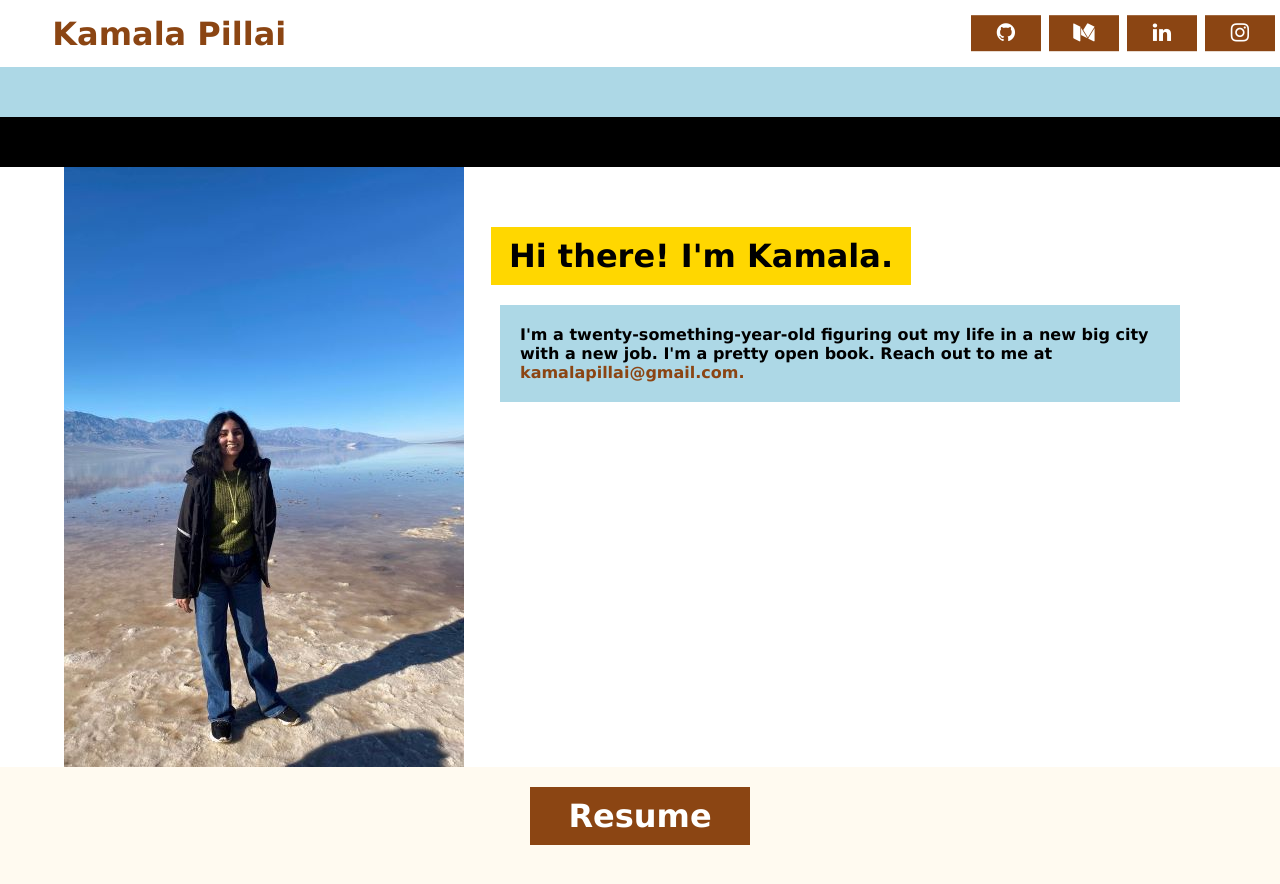
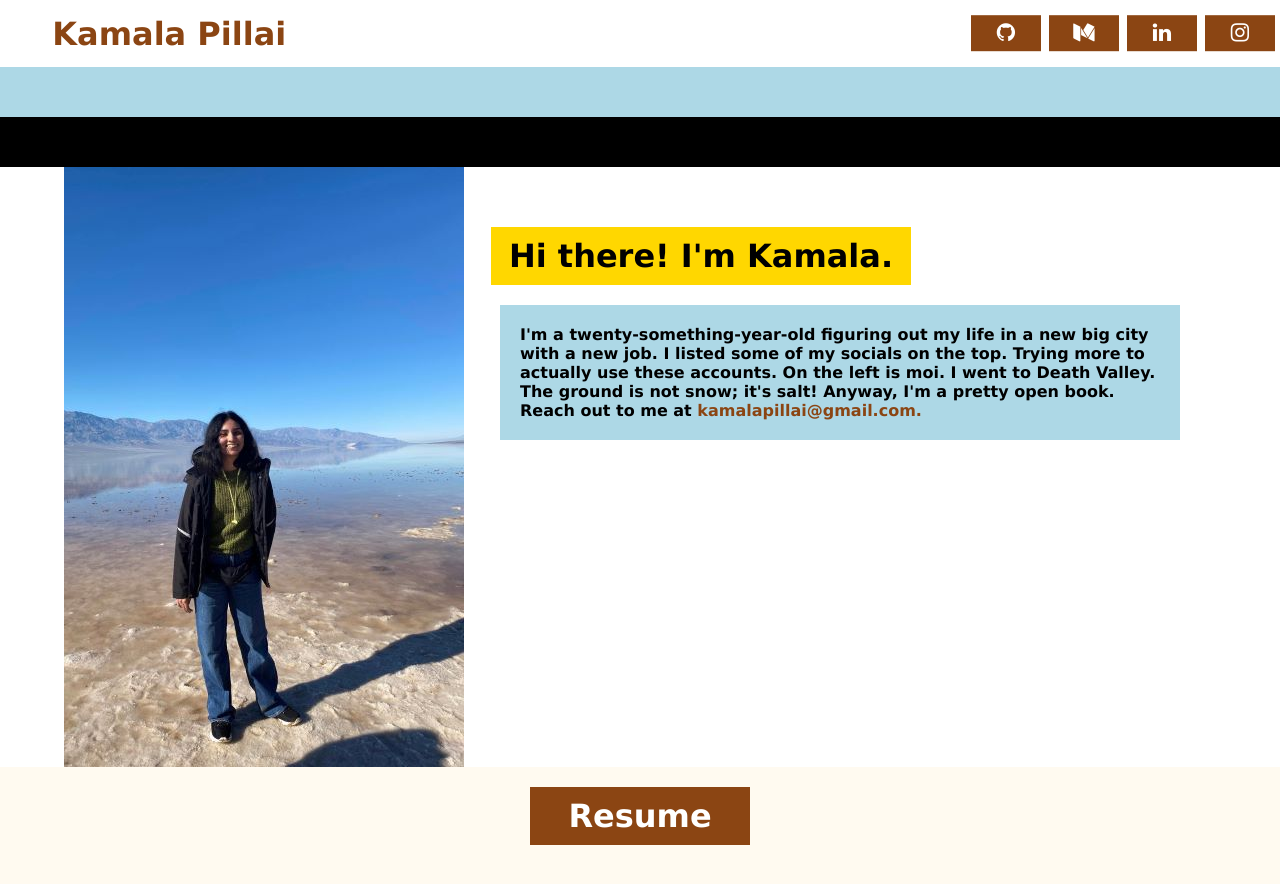
Before and after one commit to kpill/kpill.github.io, a Jekyll site: the page built from index.html, in a window 1280 px wide and 900 px high. Shown: the top 884 px of the window. Built offline with Jekyll 4.4.1, drawn with Linux system fonts in a browser that asks for light colours.

Commit message:
Update index.html

```diff
--- a/index.html
+++ b/index.html
@@ -12,7 +12,9 @@ title: Kamala Pillai's Blog
 <div class="yellow-box">Hi there! I'm Kamala.</div>
 
 
-<div class="blue-text-box">I'm a twenty-something-year-old figuring out my life in a new big city with a new job. I'm a pretty open book.
+<div class="blue-text-box">I'm a twenty-something-year-old figuring out my life in a new big city with a new job. I listed some of my socials on the top.
+	Trying more to actually use these accounts. On the left is moi. I went to Death Valley. The ground is not snow; it's salt!
+	Anyway, I'm a pretty open book.
 	Reach out to me at <a style="text-decoration: none; color:saddleBrown;"
 	href="mailto:kamalapillai@gmail.com">kamalapillai@gmail.com.</a></div>
 
```
